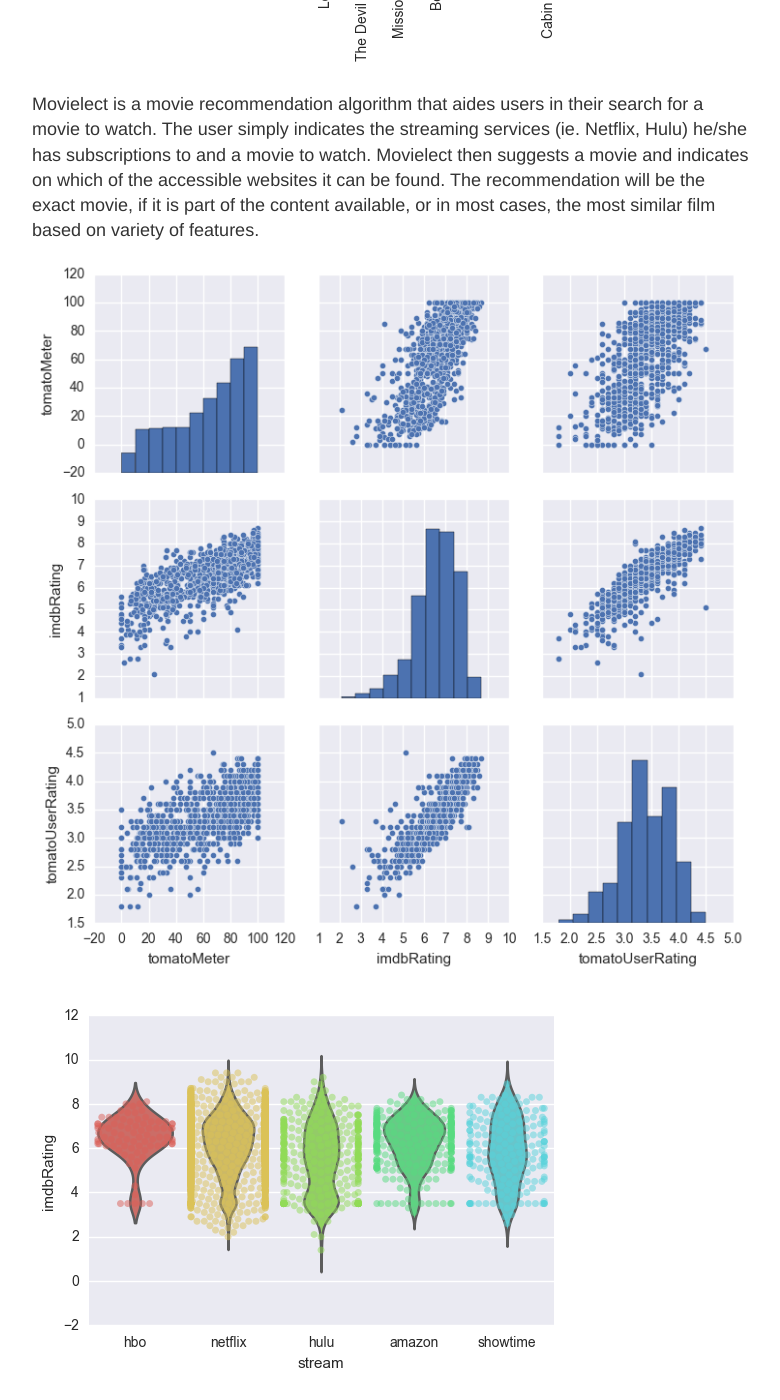
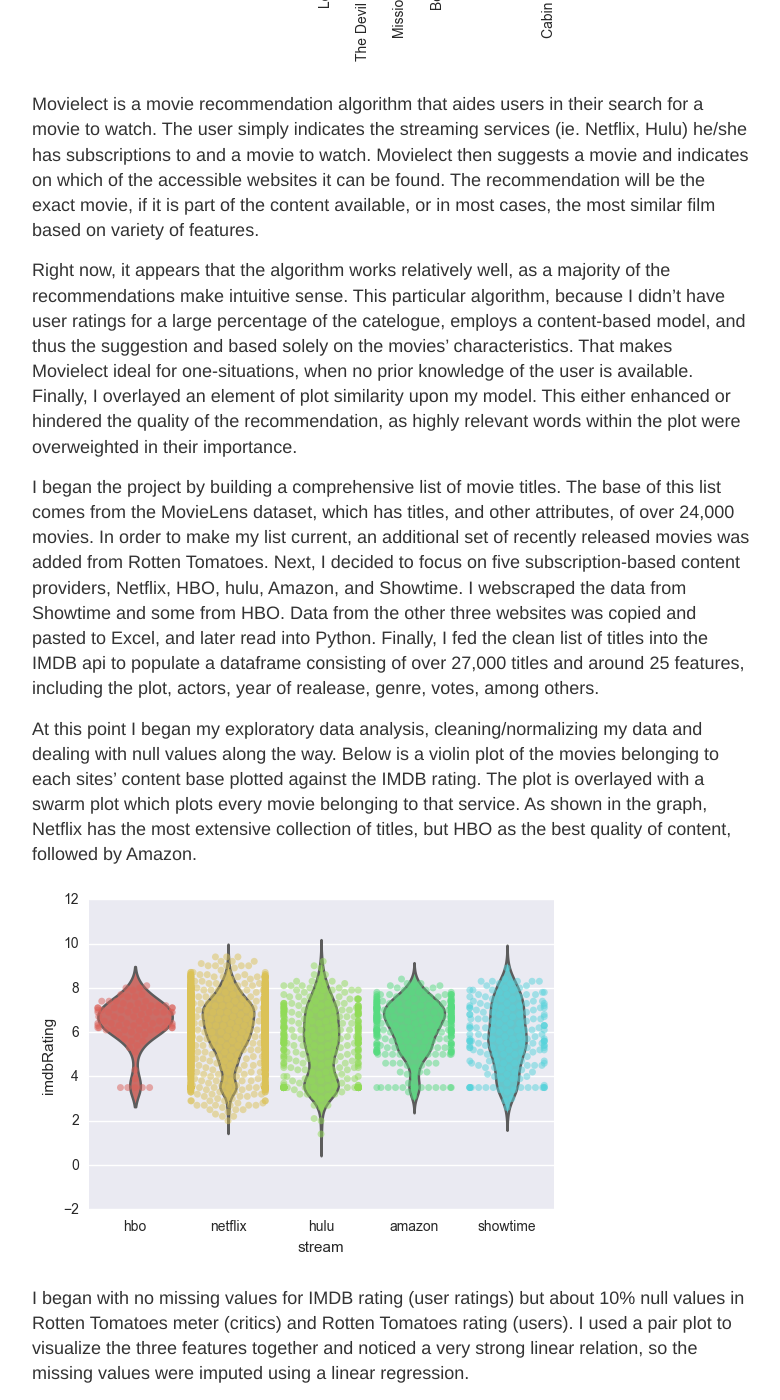
Before and after one commit to kstan1616/kstan1616.github.io, a Jekyll site: the page built from _posts/2017-02-06-Movielect.md, in a window 1280 px wide and 1400 px high, scrolled down 659 px. Shown: the whole window, without its empty margins (248-1028 px from the left). Built offline with Jekyll 4.4.1, drawn with Linux system fonts in a browser that asks for light colours; our own code applies the rules of GitHub Pages for plain Markdown files; some of the changed text lies outside the part shown.

Commit message:
Movielect

```diff
--- a/_posts/2017-02-06-Movielect.md
+++ b/_posts/2017-02-06-Movielect.md
@@ -2,12 +2,38 @@
 
 Movielect is a movie recommendation algorithm that aides users in their search for a movie to watch. The user simply indicates the streaming services (ie. Netflix, Hulu) he/she has subscriptions to and a movie to watch. Movielect then suggests a movie and indicates on which of the accessible websites it can be found. The recommendation will be the exact movie, if it is part of the content available, or in most cases, the most similar film based on variety of features.
 
-![LinearReg](/images/Unknown.png)
+Right now, it appears that the algorithm works relatively well, as a majority of the recommendations make intuitive sense. This particular algorithm, because I didn't have user ratings for a large percentage of the catelogue, employs a content-based model, and thus the suggestion and based solely on the movies' characteristics. That makes Movielect ideal for one-situations, when no prior knowledge of the user is available. Finally, I overlayed an element of plot similarity upon my model. This either enhanced or hindered the quality of the recommendation, as highly relevant words within the plot were overweighted in their importance.
+
+I began the project by building a comprehensive list of movie titles. The base of this list comes from the MovieLens dataset, which has titles, and other attributes, of over 24,000 movies. In order to make my list current, an additional set of recently released movies was added from Rotten Tomatoes. Next, I decided to focus on five subscription-based content providers, Netflix, HBO, hulu, Amazon, and Showtime. I webscraped the data from Showtime and some from HBO. Data from the other three websites was copied and pasted to Excel, and later read into Python. Finally, I fed the clean list of titles into the IMDB api to populate a dataframe consisting of over 27,000 titles and around 25 features, including the plot, actors, year of realease, genre, votes, among others.
+
+At this point I began my exploratory data analysis, cleaning/normalizing my data and dealing with null values along the way. Below is a violin plot of the movies belonging to each sites' content base plotted against the IMDB rating. The plot is overlayed with a swarm plot which plots every movie belonging to that service. As shown in the graph, Netflix has the most extensive collection of titles, but HBO as the best quality of content, followed by Amazon.
 
 ![Violin](/images/Unknown-3.png)
 
+I began with no missing values for IMDB rating (user ratings) but about 10% null values in Rotten Tomatoes meter (critics) and Rotten Tomatoes rating (users). I used a pair plot to visualize the three features together and noticed a very strong linear relation, so the missing values were imputed using a linear regression.
+
+![LinearReg](/images/Unknown.png)
+
+In the initial iteration of Movielect, the actor feature was dummified but I realized that the resulting matrix of features happened to be far too sparse leading to poor movie recommendation. In order to consolidate the features, I began engineering metrics that could utilized instead. In this instance, I used a 'moviestar' metric that quantified how many times the lead actor of a movie had appeared in all of the movies of the corpus. This scatterplot shows that the higher the moviestar quality, the greater the amount of votes (popularity) the movie has. The movies are further classified as an award winner or not. An award winning movie with a famous actor will likely have a large number of votes...not too surprising.
+
 ![Actors](/images/Unknown-1.png)
+
+Here is a histogram of the movies classified my genre:
 
 ![Genre](/images/GenreCap.png)
 
+And by rating. Notice that before the 1970's, films were rated on a different scale.
+
 ![Rating](/images/Unknown-2.png)
+
+The memory-based model is a grid of the cosine distances between movies. Each movies' features can be interpreted as a vector in the n-dimensional vector space, where the number of dimensions is equivalent to the number of dimensions. The higher the cosine distance between two vectors, the smaller the cosine angle between them. Thus, the two vectors (movies) are most similar as the cosine angle approaches 0 degrees and the cosine distance approaches 1.
+
+An element of Natural Language Processing was added to the Movielect algorithm. I employed term frequency-inverse document frequency (tf-idf) on the entire corpus of plots as a weighting factor for the words in each plot. I then used dimensionality reduction (SVD method) to minimize the size of the matrix, while maintaining at least 75% of the variation, and allow for easier computation. The cosine distances between each of the plots was then computed in the same fashion as before.
+
+The two grids were then added together, arbitrarily weighing the two equally. Here is a small example of how the model looks:
+
+![Capstone Model1](/images/Unknown-4.png)
+
+In this case I placed, what I intuitively felt were similar movies, next to one another. The red then, should be brightest near the diagonal line traversing the grid. In this example the horror and action movies were in fact the closest in the vector space. In some cases, however, the model just doesn't work as well as I'd like. Because I am only returning one recommendation, it takes one film to jump over a group of more appropriate outcomes.
+
+Some thoughts about improvement. I would like to incorporate collaborative filtering into the recommendation engine to build a hybrid model. This would allow for more novel recommendations that hone in on user behavior. My application could also create a class to build a user profile, thus avoiding the necessity to cold-start. A more comprehensive dataset with a greater amount of features would certainly help, as would a better way to incorporate plot similarity into my model.
```
